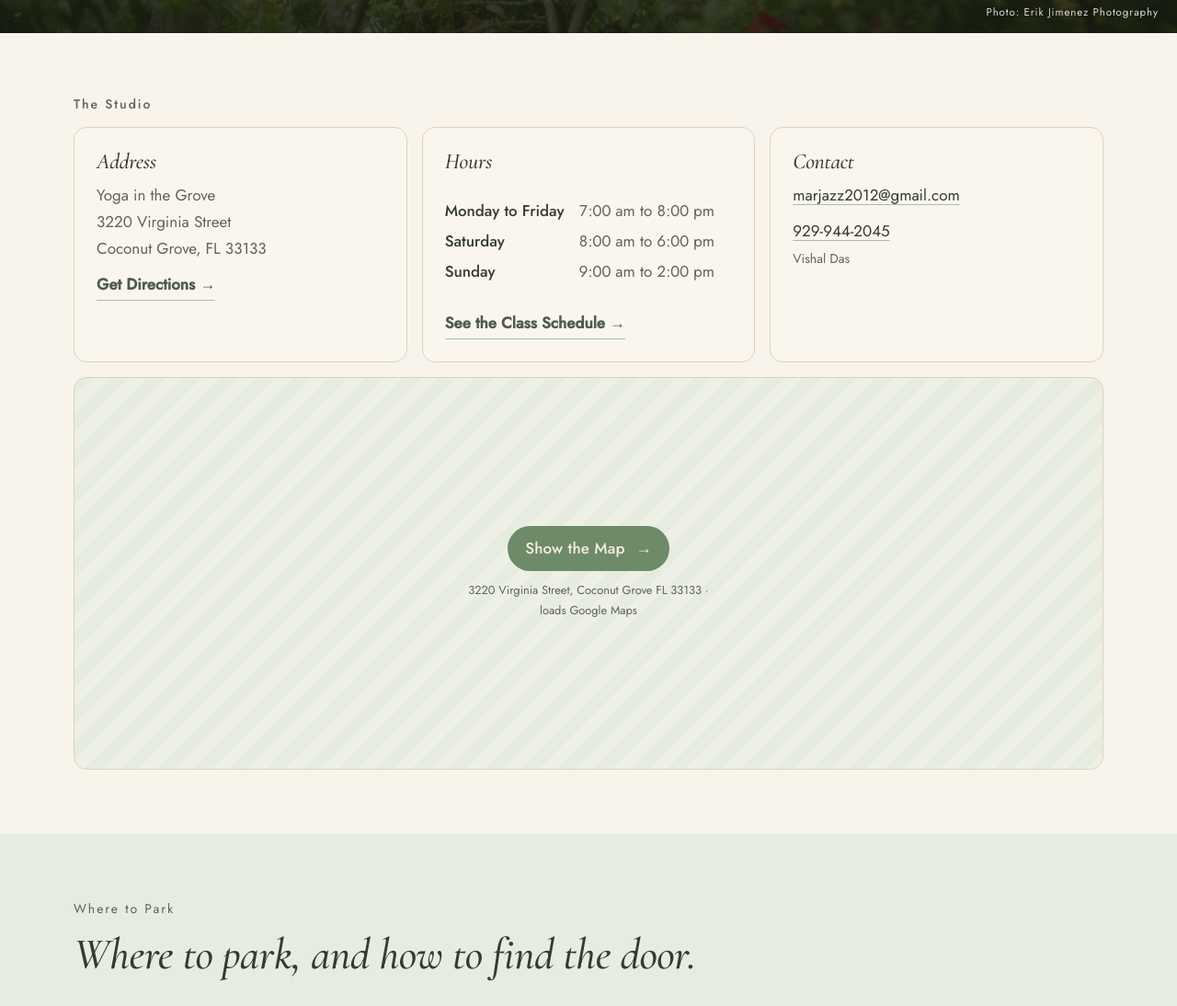
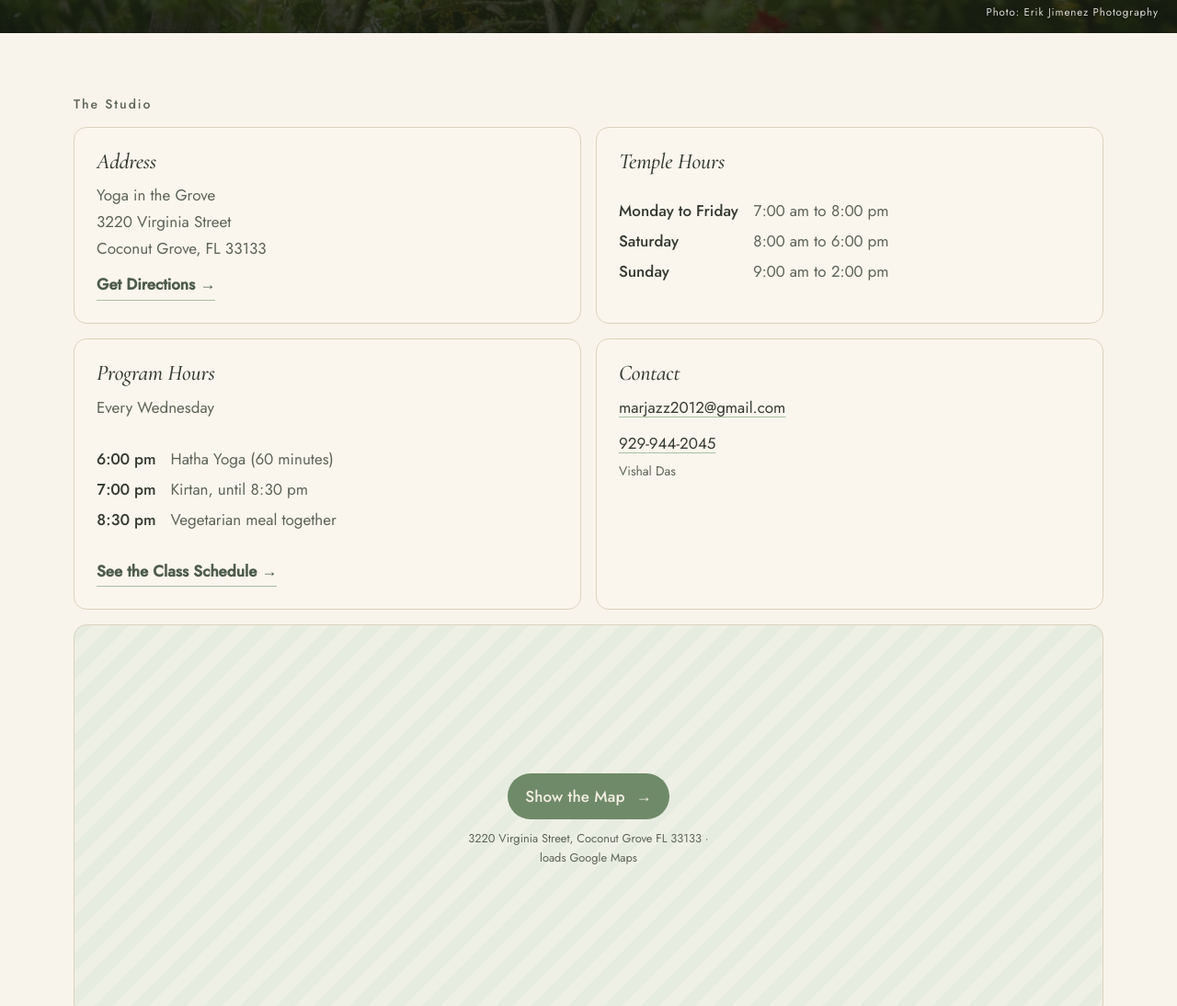
Before and after one commit to Vasilver/YogaInTheGrove1, a plain HTML site: page contact.html in a window 1280 px wide. Shown: the part 648-1742 px from the top of the page at 92% size. Drawn offline with nearby package versions, Linux system fonts and the light colour scheme; a web font is replaced by a local one.

Commit message:
content(find-us): Temple Hours and Program Hours (Wednesday: Hatha 6 pm, Kirtan 7 to 8:30 pm, meal around 8:30 pm) as separate cards, two per row; noted in CLAUDE.md (Anne)
Co-Authored-By: Claude Opus 5.5 <noreply@anthropic.com>
Claude-Session: https://claude.ai/code/session_01SBuQ6C2jrq3qJ1hQXdAVoa

```diff
--- a/contact.html
+++ b/contact.html
@@ -27,6 +27,9 @@
 <style>
 .find-grid{display:grid;grid-template-columns:1fr 1.35fr;gap:clamp(24px,4vw,48px);align-items:center;margin-top:clamp(22px,3vw,36px)}
 @media (max-width:820px){.find-grid{grid-template-columns:1fr}}
+/* four info cards (address, temple hours, program hours, contact): two per row, times stay on one line */
+@media (min-width:700px){.find-info{grid-template-columns:repeat(2,minmax(0,1fr))}}
+.find-info .hours-list dd{white-space:nowrap}
 .contact-grid{display:grid;grid-template-columns:.9fr 1.1fr;gap:clamp(32px,6vw,80px);align-items:start}
 @media (max-width:820px){.contact-grid{grid-template-columns:1fr}}
 .who-small{font-size:var(--step--1);color:var(--ink-soft)}
@@ -78,18 +81,28 @@
 <section aria-labelledby="studio-title">
   <div class="wrap">
     <h2 id="studio-title" class="eyebrow" style="font-family:var(--font-body);font-style:normal;font-size:var(--step--1);margin-bottom:16px">The Studio</h2>
-    <div class="info">
+    <div class="info find-info">
       <div class="card">
         <h3 style="font-size:1.5rem">Address</h3>
         <address>Yoga in the Grove<br>3220 Virginia Street<br>Coconut Grove, FL 33133</address>
         <a class="link" style="justify-self:start" href="https://www.google.com/maps/dir/?api=1&amp;destination=3220+Virginia+Street+Coconut+Grove+FL+33133" target="_blank" rel="noopener">Get Directions <span aria-hidden="true">→</span></a>
       </div>
       <div class="card">
-        <h3 style="font-size:1.5rem">Hours</h3>
+        <h3 style="font-size:1.5rem">Temple Hours</h3>
         <dl class="hours-list">
           <dt>Monday to Friday</dt><dd>7:00 am to 8:00 pm</dd>
           <dt>Saturday</dt><dd>8:00 am to 6:00 pm</dd>
           <dt>Sunday</dt><dd>9:00 am to 2:00 pm</dd>
+        </dl>
+      </div>
+      <div class="card">
+        <!-- Weekly program as plain text (client request, 21 Nov 2026). Keep in step with js/events-data.js. -->
+        <h3 style="font-size:1.5rem">Program Hours</h3>
+        <p>Every Wednesday</p>
+        <dl class="hours-list">
+          <dt>6:00 pm</dt><dd>Hatha Yoga (60 minutes)</dd>
+          <dt>7:00 pm</dt><dd>Kirtan, until 8:30 pm</dd>
+          <dt>8:30 pm</dt><dd>Vegetarian meal together</dd>
         </dl>
         <a class="link" style="justify-self:start" href="calendar.html">See the Class Schedule <span aria-hidden="true">→</span></a>
       </div>
```
Also changed, not shown: 1 other file.
